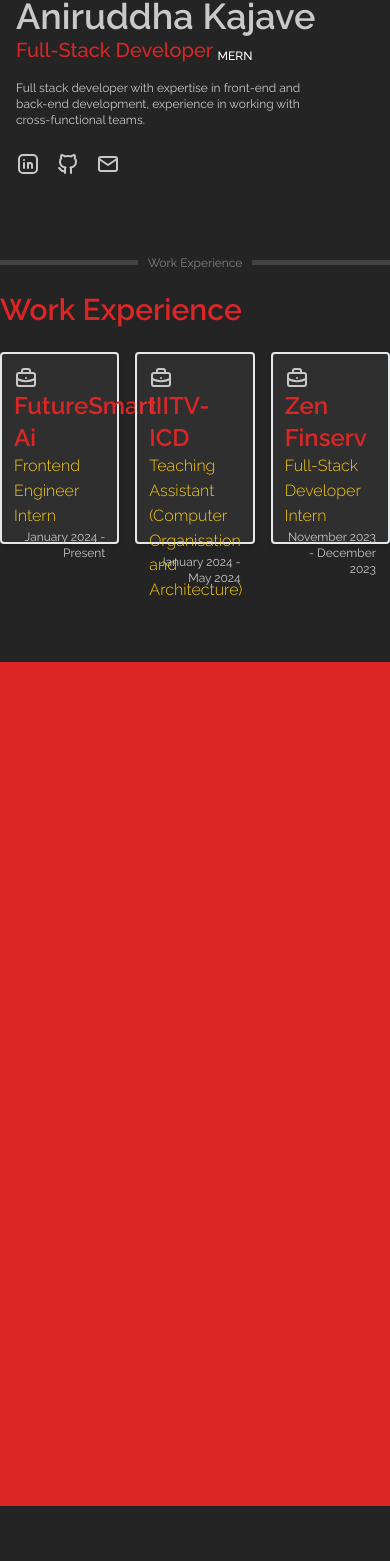
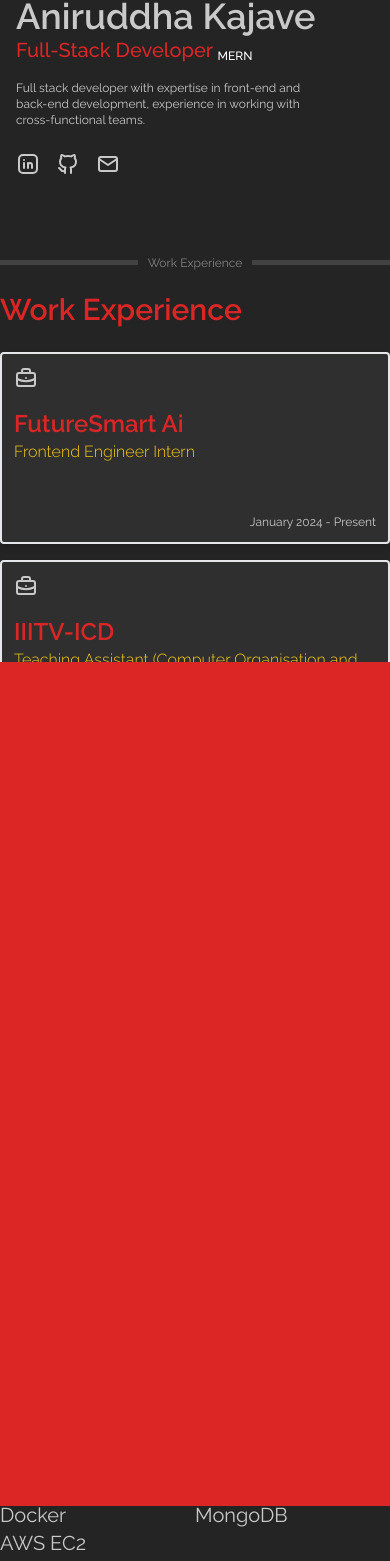
Before and after one commit to kajaveaniruddha/portfolio-website, a Next.js app: page / in a window 390 px wide. Shown: the part 182-1743 px from the top of the page. Built offline with nearby package versions, Linux system fonts and the light colour scheme.

Commit message:
mobile view homepage

```diff
--- a/app/page.tsx
+++ b/app/page.tsx
@@ -44,7 +44,7 @@
         <h2 className=" font-semibold text-3xl text-red-600">
           Work Experience
         </h2>
-        <div className=" mt-6 grid grid-cols-3 gap-4">
+        <div className=" mt-6 grid grid-cols-3 max-sm:grid-cols-1 gap-4">
           {work_experience.map((card, index) => (
             <Cards key={index} card={card} />
           ))}
@@ -54,7 +54,7 @@
       {/* Projects */}
       <section className=" container mx-auto h-1/2">
         <h2 className=" font-semibold text-3xl text-red-600">Projects </h2>
-        <div className="mt-6 grid grid-cols-3 gap-4">
+        <div className="mt-6 grid grid-cols-3 max-sm:grid-cols-1 gap-4">
           {projects.map((project, index) => (
             <Cards key={index} card={project} />
           ))}
@@ -64,7 +64,7 @@
       {/* Skills */}
       <section className=" container mx-auto h-1/2">
         <h2 className=" font-semibold text-3xl text-red-600">Skills</h2>
-        <div className=" mt-6 grid grid-cols-4">
+        <div className=" mt-6 grid grid-cols-4 max-sm:grid-cols-2">
           {skills.map((skillCategory, index) => (
             <div key={index}>
               {Object.entries(skillCategory).map(([category, skills]) => (
```
